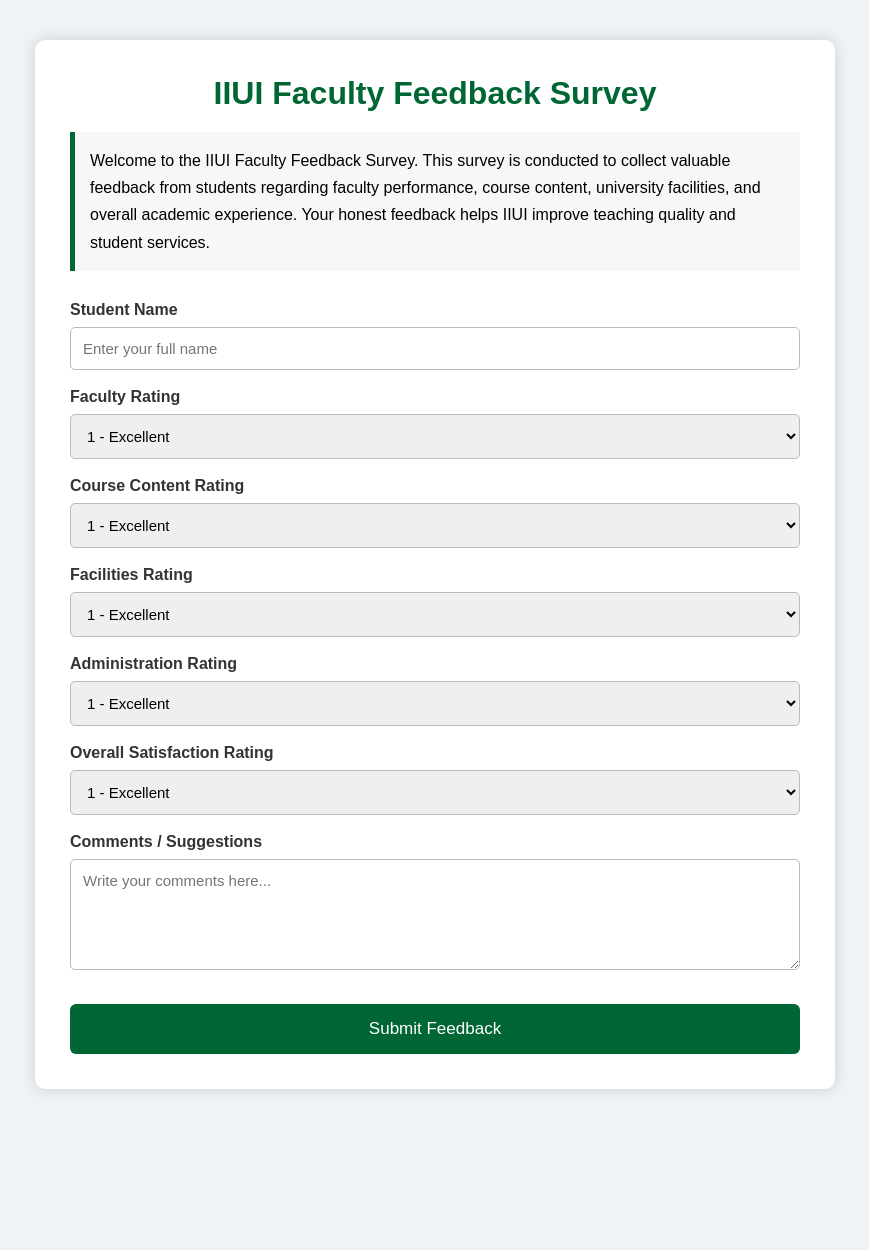
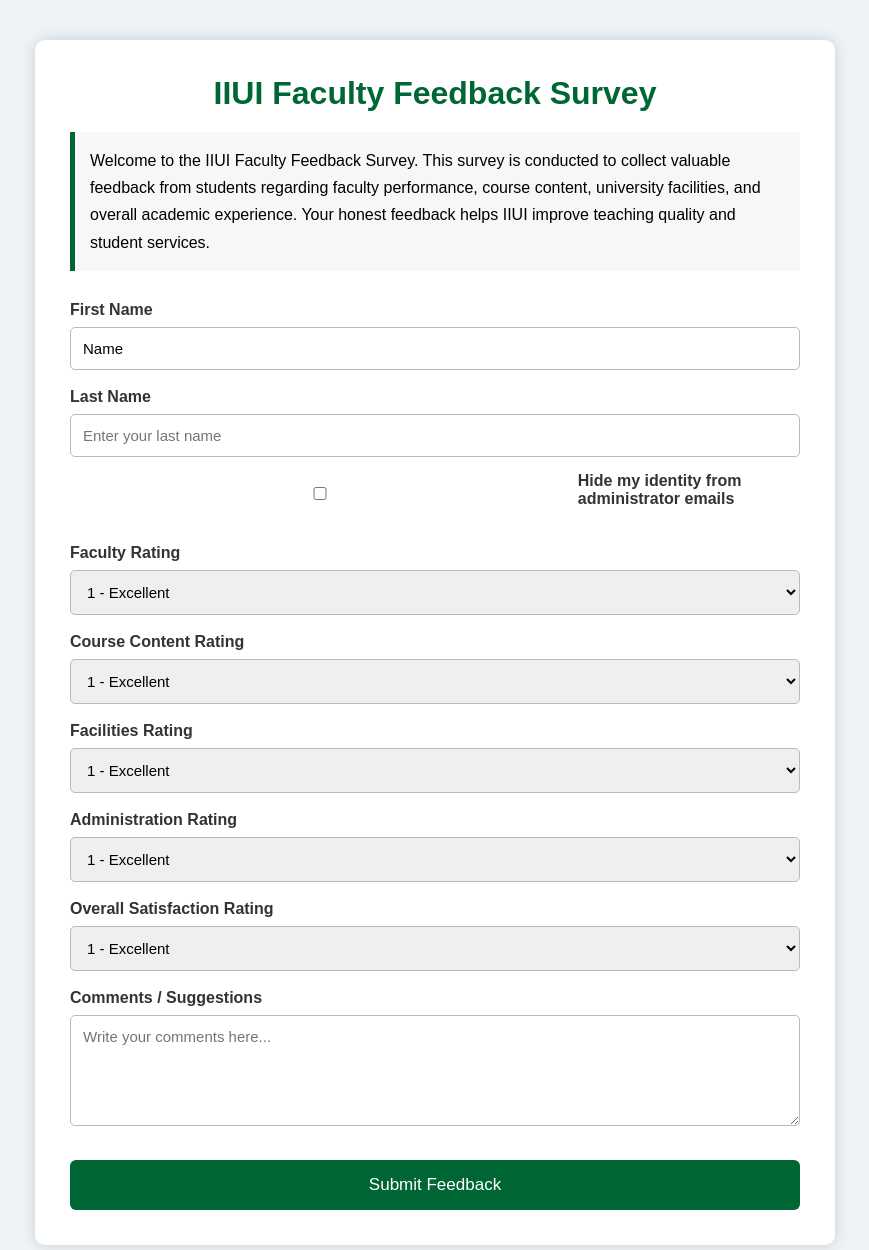
Before and after one commit to FatimaBatool55/IIUIFacultyFeedback, a Flask app: page /feedback in a window 1280 px wide. Shown: the top 1250 px of the page, without its empty margins (205-1074 px from the left). Before the commit the page ends 1092 px from the top, so only its background shows below. Run offline with Flask 3, Linux system fonts and the light colour scheme; the visitor is signed in with stand-in values (Sample User, id 1).

Commit message:
Update index.html

```diff
--- a/templates/index.html
+++ b/templates/index.html
@@ -28,21 +28,44 @@
         Your honest feedback helps IIUI improve teaching quality and student services.
 
     </p>
-{% if error %}
 
-<p class="error">{{ error }}</p>
+    {% if error %}
+    <p class="error">{{ error }}</p>
+    {% endif %}
 
-{% endif %}
     <form action="/submit" method="POST">
 
-        <label>Student Name</label>
+        <label>First Name</label>
 
-        <input type="text"
-               name="student_name"
-               placeholder="Enter your full name"
-               required>
+        <input
+            type="text"
+            name="first_name"
+            value="{{ first_name }}"
+            readonly
+        >
 
+        <label>Last Name</label>
 
+        <input
+            type="text"
+            name="last_name"
+            placeholder="Enter your last name"
+            required
+        >
+
+        <label style="margin-top:15px; display:flex; align-items:center; gap:8px;">
+
+            <input
+                type="checkbox"
+                name="hide_identity"
+                value="yes"
+            >
+
+            Hide my identity from administrator emails
+
+        </label>
+
+        <br>
 
         <label>Faculty Rating</label>
 
@@ -107,9 +130,10 @@
         <label>Comments / Suggestions</label>
 
         <textarea
-                name="comments"
-                rows="5"
-                placeholder="Write your comments here..."></textarea>
+            name="comments"
+            rows="5"
+            placeholder="Write your comments here..."
+        ></textarea>
 
         <button type="submit">
 
```
